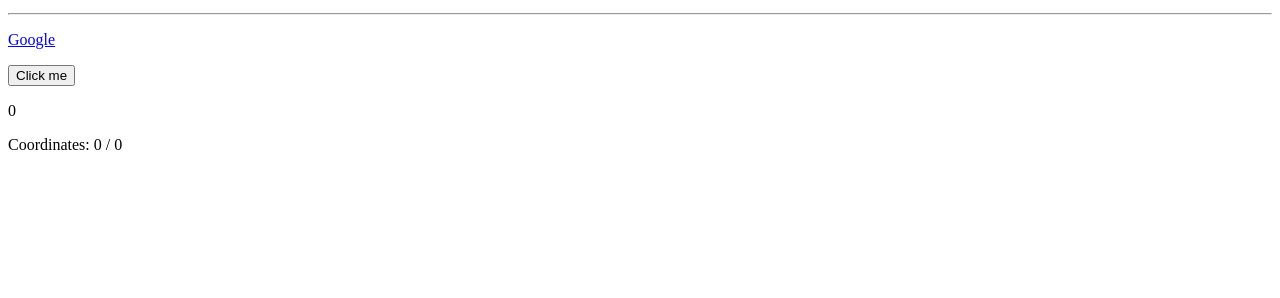
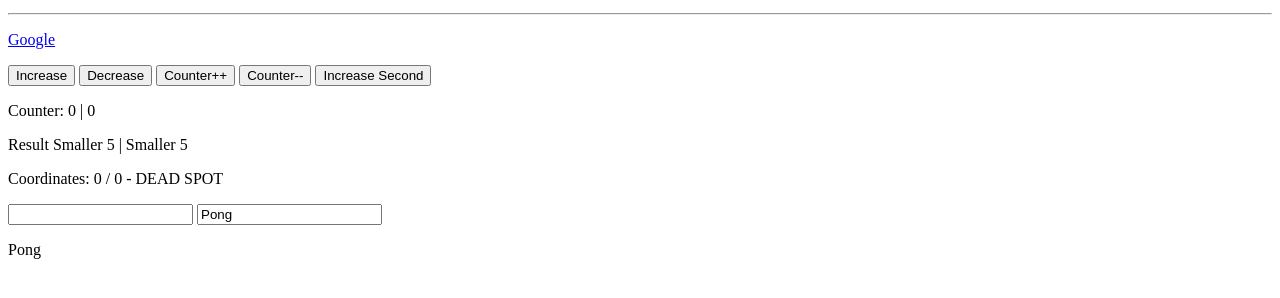
Before and after one commit to jpong7/first-vue, a plain HTML site: page index.html in a window 1280 px wide. Shown: the part 130-428 px from the top of the page. Drawn offline with Linux system fonts and the light colour scheme.

Commit message:
END: Computed properties

```diff
--- a/index.html
+++ b/index.html
@@ -16,9 +16,25 @@
             <p>{{ sayHello() }} - <a v-bind:href="link">Google</a></p>
             <hr>
             <p v-html="finishedLink"></p>
-            <button v-on:click="increase">Click me</button>
-            <p>{{ counter }} </p>
-            <p v-on:mousemove="updateCoordinates">Coordinates: {{ x }} / {{ y }} </p>
+            <!-- <button v-on:click="increase(2, $event)">Click me</button> -->
+            <button v-on:click="increase(2, $event)">Increase</button>
+            <button v-on:click="decrease">Decrease</button>
+            <button v-on:click="counter++">Counter++</button>
+            <button v-on:click="counter--">Counter--</button>
+            <button v-on:click="secondCounter++">Increase Second</button>
+
+            <p>Counter: {{ counter }} | {{ secondCounter }} </p>
+            <p>Result {{ result() }} | {{ output }} </p>
+            <p v-on:mousemove="updateCoordinates">
+                Coordinates: {{ x }} / {{ y }}
+                - <span v-on:mousemove.stop=""> DEAD SPOT</span>
+            </p>
+            <input type="text" v-on:keyup.enter.space="alertMe">
+
+            <!--2 Ways Binding-->
+            <input type="text" v-model="name">
+            <p>{{ name }}</p>
+
         </div>
 
         <script>
@@ -29,8 +45,17 @@
                     link: 'https://google.com',
                     finishedLink: '<a href="http://google.com">Google</a>',
                     counter: 0,
+                    secondCounter: 0,
+                    //result: '',
                     x: 0,
-                    y: 0
+                    y: 0,
+                    name: 'Pong'
+                },
+                computed: {
+                    output: function () {
+                        console.log('Computed');
+                        return this.counter > 5 ? 'Greater 5' : 'Smaller 5';
+                    }
                 },
                 methods: {
                     changeTitle: function(event) {
@@ -40,12 +65,27 @@
                         this.title = 'Hello!';
                         return this.title;
                     },
-                    increase: function() {
-                        this.counter++;
+                    increase: function(step, event) {
+                        this.counter += step;
+                        this.result = this.counter > 5 ? 'Greater 5' : 'Smaller 5';
+                    },
+                    decrease: function () {
+                        this.counter --;
+                        this.result = this.counter > 5 ? 'Greater 5' : 'Smaller 5';
                     },
                     updateCoordinates: function (event) {
                         this.x = event.clientX;
                         this.y = event.clientY;
+                    },
+                    dummy: function () {
+                        event.stopPropagation();
+                    },
+                    alertMe: function() {
+                        alert('Alert!');
+                    },
+                    result: function() {
+                        console.log('Method');
+                        return this.counter > 5 ? 'Greater 5' : 'Smaller 5';
                     }
                 }
             });
```
Also changed, not shown: Exercise 2/app.js (added, +15 -0 lines), Exercise 2/index.html (added, +20 -0 lines), Exercise 2/how-to-use.txt (added).
